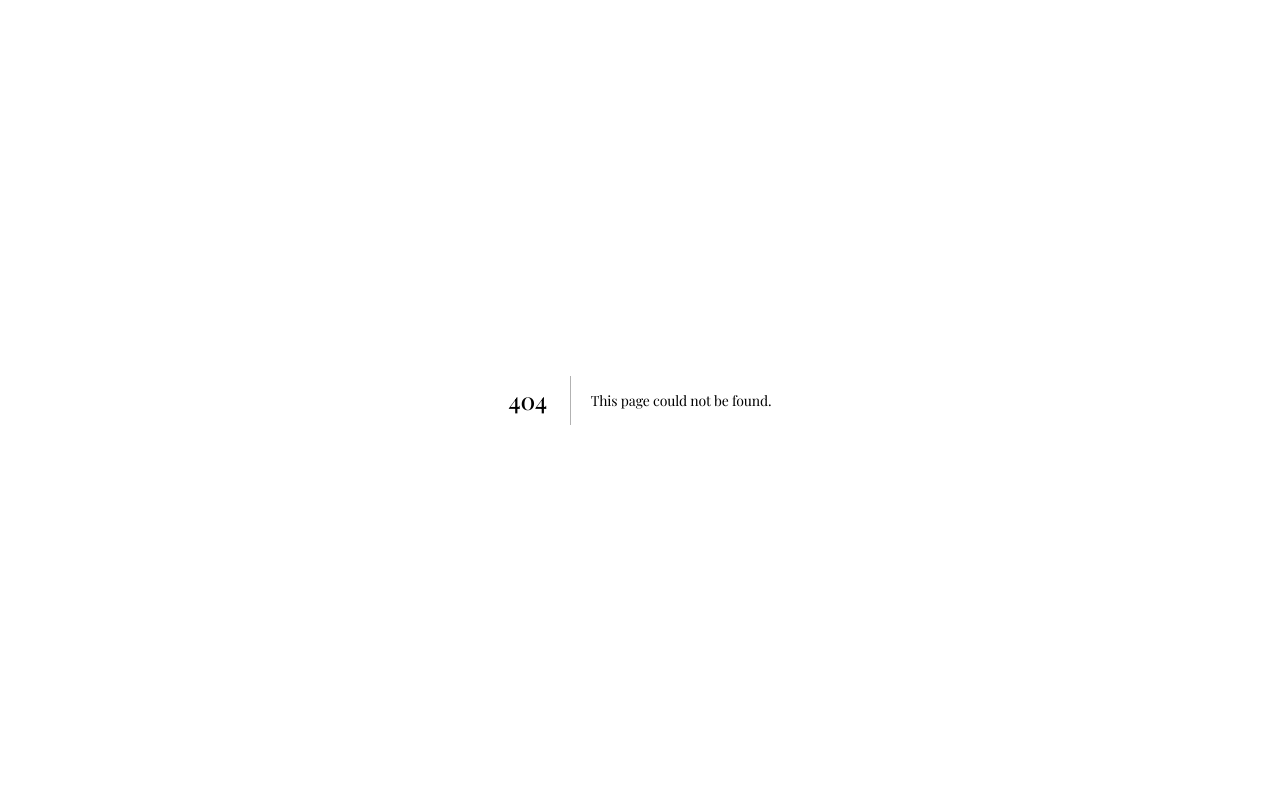
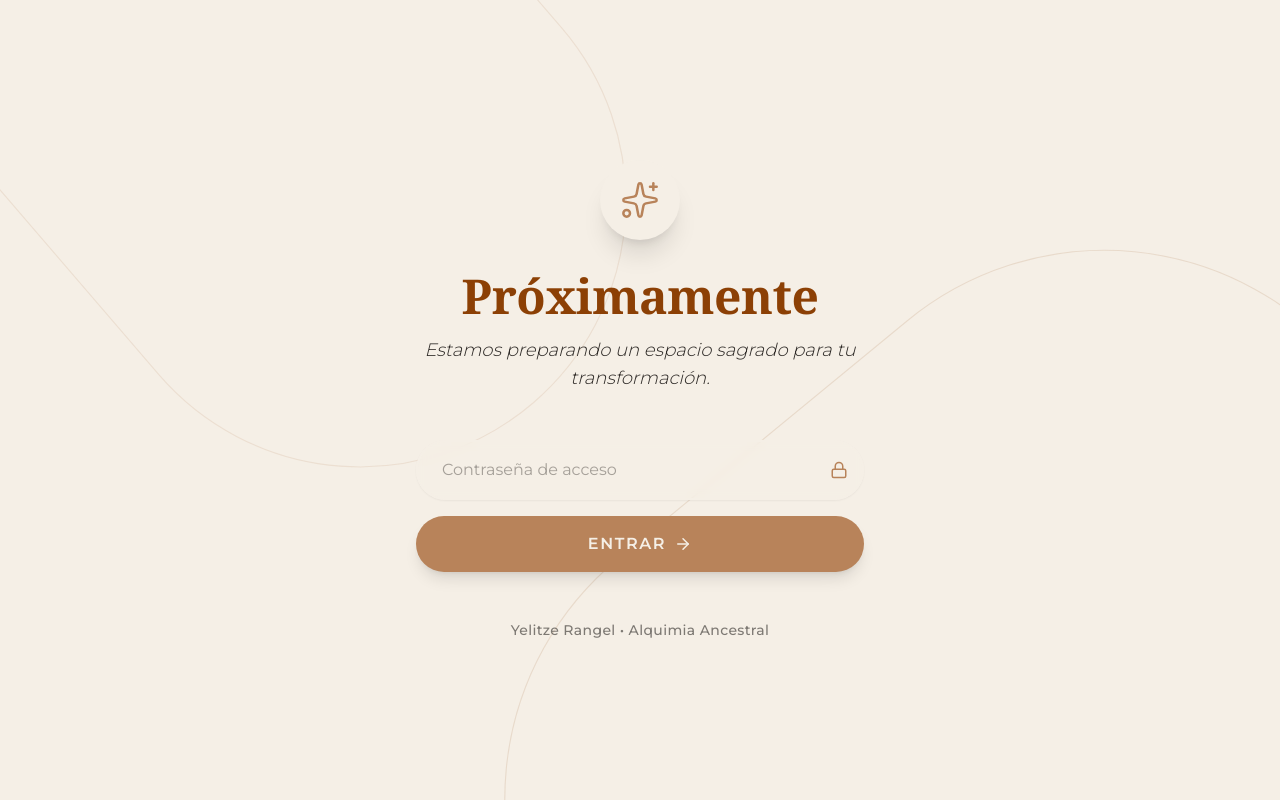
Before and after one commit to yelitzerangeloficialweb-max/yelitze-rangel-web, a Next.js app: page /maintenance in a window 1280 px wide. Before the commit this address had no page. Built offline with nearby package versions, Linux system fonts and the light colour scheme; a web font is replaced by a local one.

Commit message:
feat: implement site-wide password protection and maintenance page

```diff
--- /dev/null
+++ b/app/api/auth/maintenance/route.ts
@@ -0,0 +1,34 @@
+import { NextResponse } from 'next/server';
+import { cookies } from 'next/headers';
+
+export async function POST(request: Request) {
+    try {
+        const { password } = await request.json();
+        const sitePassword = process.env.SITE_PASSWORD;
+
+        if (password === sitePassword) {
+            const cookieStore = await cookies();
+
+            // Set a secure cookie that expires in 30 days
+            cookieStore.set('maintenance_auth', 'true', {
+                httpOnly: true,
+                secure: process.env.NODE_ENV === 'production',
+                sameSite: 'lax',
+                maxAge: 60 * 60 * 24 * 30, // 30 days
+                path: '/',
+            });
+
+            return NextResponse.json({ success: true });
+        }
+
+        return NextResponse.json(
+            { success: false, message: 'Contraseña incorrecta' },
+            { status: 401 }
+        );
+    } catch (error) {
+        return NextResponse.json(
+            { success: false, message: 'Error interno del servidor' },
+            { status: 500 }
+        );
+    }
+}
--- /dev/null
+++ b/app/maintenance/page.tsx
@@ -0,0 +1,123 @@
+'use client';
+
+import { useState } from 'react';
+import { motion } from 'framer-motion';
+import { Lock, ArrowRight, Sparkles } from 'lucide-react';
+
+export default function MaintenancePage() {
+    const [password, setPassword] = useState('');
+    const [error, setError] = useState('');
+    const [loading, setLoading] = useState(false);
+
+    const handleSubmit = async (e: React.FormEvent) => {
+        e.preventDefault();
+        setLoading(true);
+        setError('');
+
+        try {
+            const response = await fetch('/api/auth/maintenance', {
+                method: 'POST',
+                headers: { 'Content-Type': 'application/json' },
+                body: JSON.stringify({ password }),
+            });
+
+            if (response.ok) {
+                window.location.reload(); // Reload to trigger middleware re-evaluation
+            } else {
+                const data = await response.json();
+                setError(data.message || 'Contraseña incorrecta');
+            }
+        } catch (err) {
+            setError('Error al conectar con el servidor');
+        } finally {
+            setLoading(false);
+        }
+    };
+
+    return (
+        <div className="min-h-screen bg-[#F5EFE6] flex flex-col items-center justify-center p-4 relative overflow-hidden">
+            {/* Decorative Elements */}
+            <div className="absolute top-0 left-0 w-full h-full overflow-hidden pointer-events-none">
+                <motion.div
+                    animate={{
+                        scale: [1, 1.2, 1],
+                        rotate: [0, 90, 0],
+                        opacity: [0.1, 0.2, 0.1],
+                    }}
+                    transition={{ duration: 20, repeat: Infinity, ease: "linear" }}
+                    className="absolute -top-[20%] -left-[10%] w-[60%] h-[60%] border border-[#B8835A] rounded-full opacity-10"
+                />
+                <motion.div
+                    animate={{
+                        scale: [1.2, 1, 1.2],
+                        rotate: [0, -90, 0],
+                        opacity: [0.1, 0.15, 0.1],
+                    }}
+                    transition={{ duration: 25, repeat: Infinity, ease: "linear" }}
+                    className="absolute -bottom-[20%] -right-[10%] w-[70%] h-[70%] border border-[#8C4005] rounded-full opacity-10"
+                />
+            </div>
+
+            <motion.div
+                initial={{ opacity: 0, y: 20 }}
+                animate={{ opacity: 1, y: 0 }}
+                transition={{ duration: 0.8 }}
+                className="max-w-md w-full text-center z-10"
+            >
+                <div className="mb-8 inline-flex items-center justify-center w-20 h-20 rounded-full bg-white shadow-xl text-[#B8835A]">
+                    <Sparkles size={40} strokeWidth={1.5} />
+                </div>
+
+                <h1 className="text-4xl md:text-5xl font-serif text-[#8C4005] mb-4">
+                    Próximamente
+                </h1>
+
+                <p className="text-lg text-[#2D2926] mb-12 font-light italic">
+                    Estamos preparando un espacio sagrado para tu transformación.
+                </p>
+
+                <form onSubmit={handleSubmit} className="space-y-4">
+                    <div className="relative">
+                        <input
+                            type="password"
+                            placeholder="Contraseña de acceso"
+                            value={password}
+                            onChange={(e) => setPassword(e.target.value)}
+                            className="w-full px-6 py-4 rounded-full border-2 border-white bg-white/50 backdrop-blur-sm text-[#2D2926] placeholder:text-[#2D2926]/40 focus:outline-none focus:border-[#B8835A] transition-all shadow-sm pr-12"
+                            disabled={loading}
+                            required
+                        />
+                        <div className="absolute right-4 top-1/2 -translate-y-1/2 text-[#B8835A]">
+                            <Lock size={18} />
+                        </div>
+                    </div>
+
+                    {error && (
+                        <motion.p
+                            initial={{ opacity: 0 }}
+                            animate={{ opacity: 1 }}
+                            className="text-red-500 text-sm font-medium"
+                        >
+                            {error}
+                        </motion.p>
+                    )}
+
+                    <motion.button
+                        whileHover={{ scale: 1.02 }}
+                        whileTap={{ scale: 0.98 }}
+                        type="submit"
+                        disabled={loading}
+                        className="w-full py-4 bg-[#B8835A] text-[#F5EFE6] rounded-full font-semibold uppercase tracking-widest flex items-center justify-center gap-2 hover:bg-[#8C4005] transition-colors shadow-lg disabled:opacity-50"
+                    >
+                        {loading ? 'Verificando...' : 'Entrar'}
+                        {!loading && <ArrowRight size={18} />}
+                    </motion.button>
+                </form>
+
+                <p className="mt-12 text-[#2D2926]/60 text-sm font-medium tracking-wide">
+                    Yelitze Rangel &bull; Alquimia Ancestral
+                </p>
+            </motion.div>
+        </div>
+    );
+}
```
Also changed, not shown: middleware.ts (added, +47 -0 lines).
